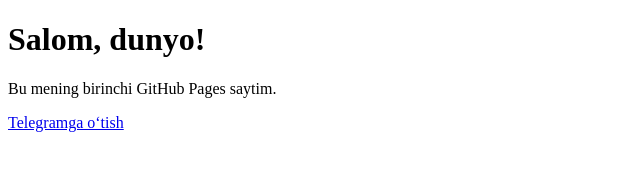
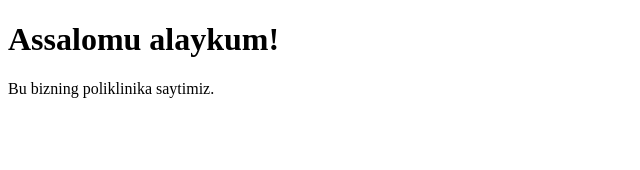
Before and after one commit to bahtik2606/my-site, a plain HTML site: page docs/index.html in a window 1280 px wide. Shown: the whole page, without its empty margins (0-640 px from the left). Drawn offline with Linux system fonts and the light colour scheme.

Commit message:
Add index.html to docs folder

```diff
--- a/docs/index.html
+++ b/docs/index.html
@@ -2,14 +2,10 @@
 <html lang="uz">
 <head>
   <meta charset="UTF-8">
-  <title>Mening Saytim</title>
-  <link rel="stylesheet" href="style.css">
+  <title>Bizning poliklinika</title>
 </head>
 <body>
-  <div class="container">
-    <h1>Salom, dunyo!</h1>
-    <p>Bu mening birinchi GitHub Pages saytim.</p>
-    <a href="https://t.me/bahtik2606" class="btn">Telegramga o‘tish</a>
-  </div>
+  <h1>Assalomu alaykum!</h1>
+  <p>Bu bizning poliklinika saytimiz.</p>
 </body>
 </html>
```
